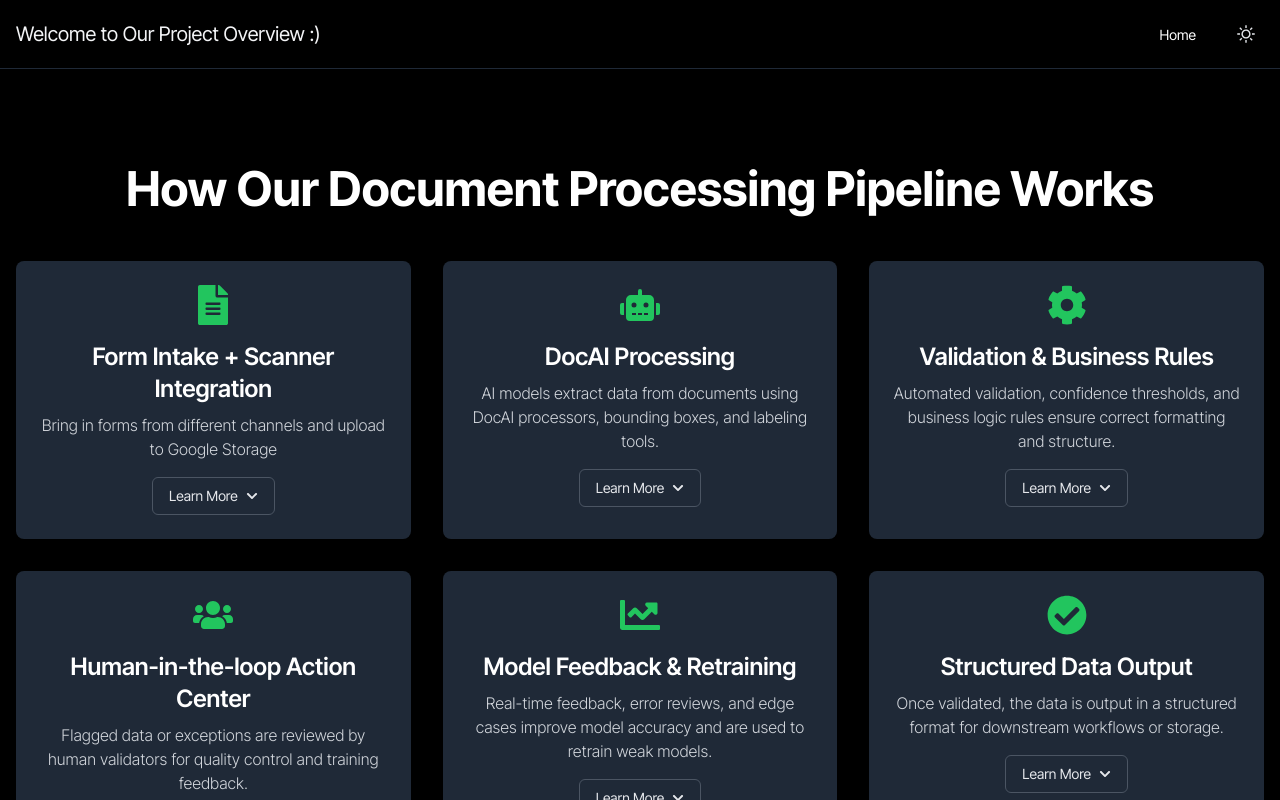
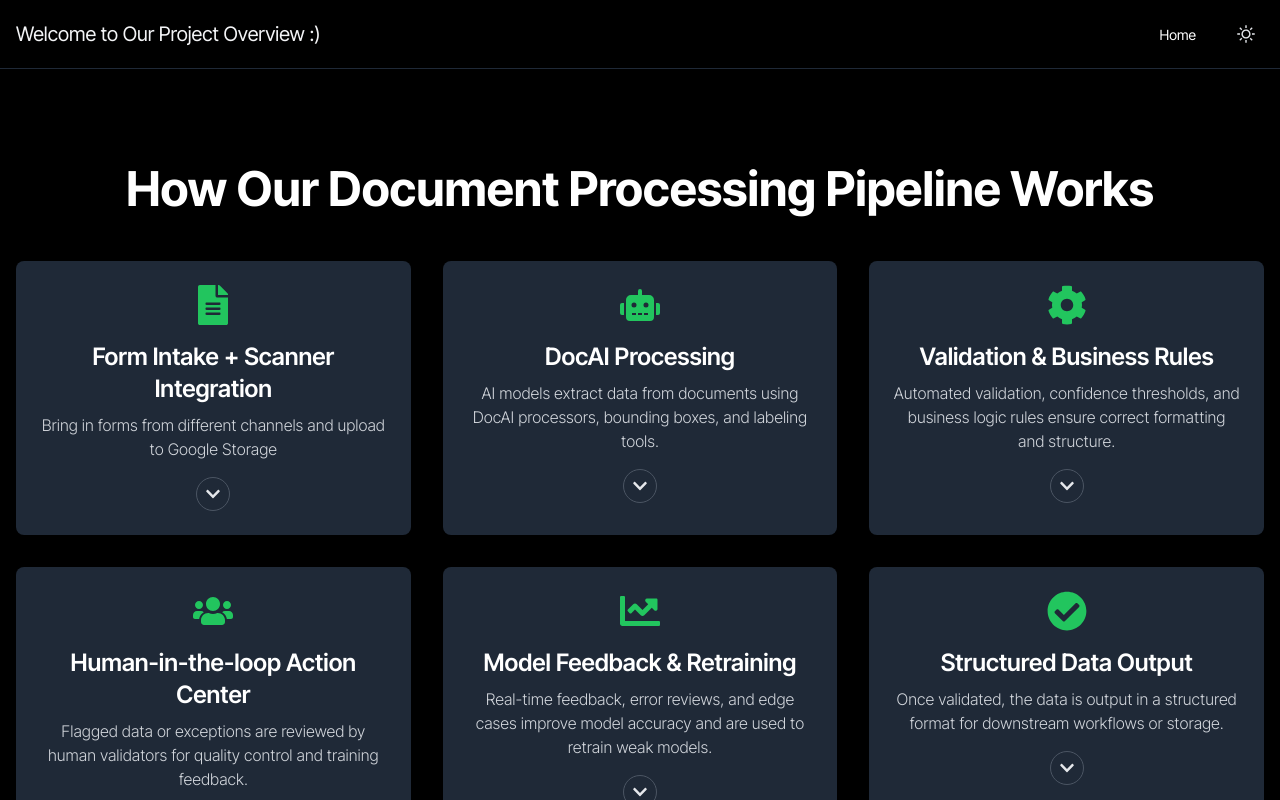
Before and after one commit to aitikirala/iep-project-overview, a Next.js app: page / in a window 1280 px wide. Shown: the top 800 px of the page. Built offline with nearby package versions, Linux system fonts and the light colour scheme.

Commit message:
changed button appearance

```diff
--- a/components/DocumentPipeline.tsx
+++ b/components/DocumentPipeline.tsx
@@ -63,12 +63,12 @@ const DocumentPipeline: React.FC = () => {
 
               <button
                 onClick={() => setOpenIndex(openIndex === index ? null : index)}
-                className="mt-4 px-4 py-2 border border-gray-300 dark:border-gray-600 rounded-md text-sm text-gray-800 dark:text-gray-200 hover:bg-gray-100 dark:hover:bg-gray-700 transition-colors inline-flex items-center gap-2"
+                className="mt-4 p-2 border border-gray-300 dark:border-gray-600 rounded-full text-gray-800 dark:text-gray-200 hover:bg-gray-100 dark:hover:bg-gray-700 transition-colors"
+                aria-label="Toggle details"
               >
-                {openIndex === index ? "Hide Details" : "Learn More"}
                 <FaChevronDown
                   className={`transition-transform duration-300 ${openIndex === index ? "rotate-180" : ""}`}
-                  size={12}
+                  size={16}
                 />
               </button>
 
```
